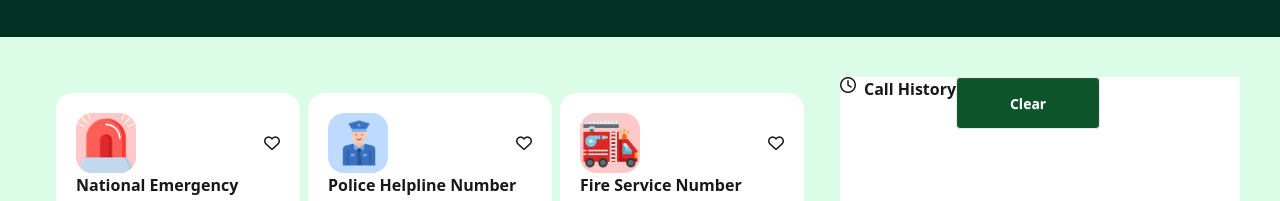
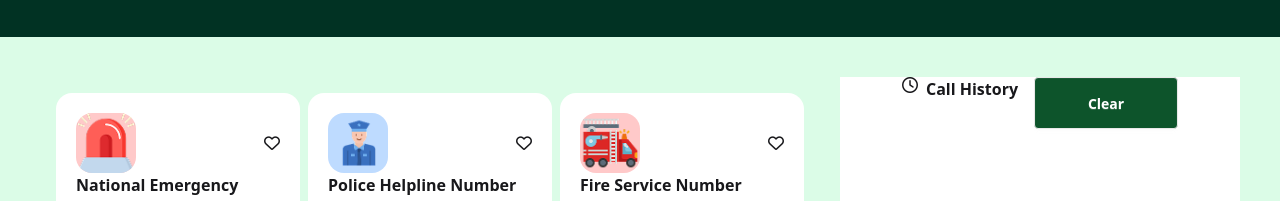
Before and after one commit to SamiraJahan123/assignment-5, a plain HTML site: page index.html in a window 1280 px wide. Shown: the part 283-484 px from the top of the page. Drawn offline with nearby package versions, Linux system fonts and the light colour scheme.

Commit message:
fourth commit

```diff
--- a/index.html
+++ b/index.html
@@ -288,7 +288,7 @@
             </div>
             <!-- call div -->
             <div class="w-full md:max-w-[400px] bg-white md:ml-4 overflow-y-auto md:max-h-[1100px]" id="call-history">
-                <div class="flex">
+                <div class="flex gap-4 justify-center">
                     <div class="flex item-center ">
                         <i class="fa-regular fa-clock mr-2"></i>
                         <p class="font-semibold">Call History </p>
```
